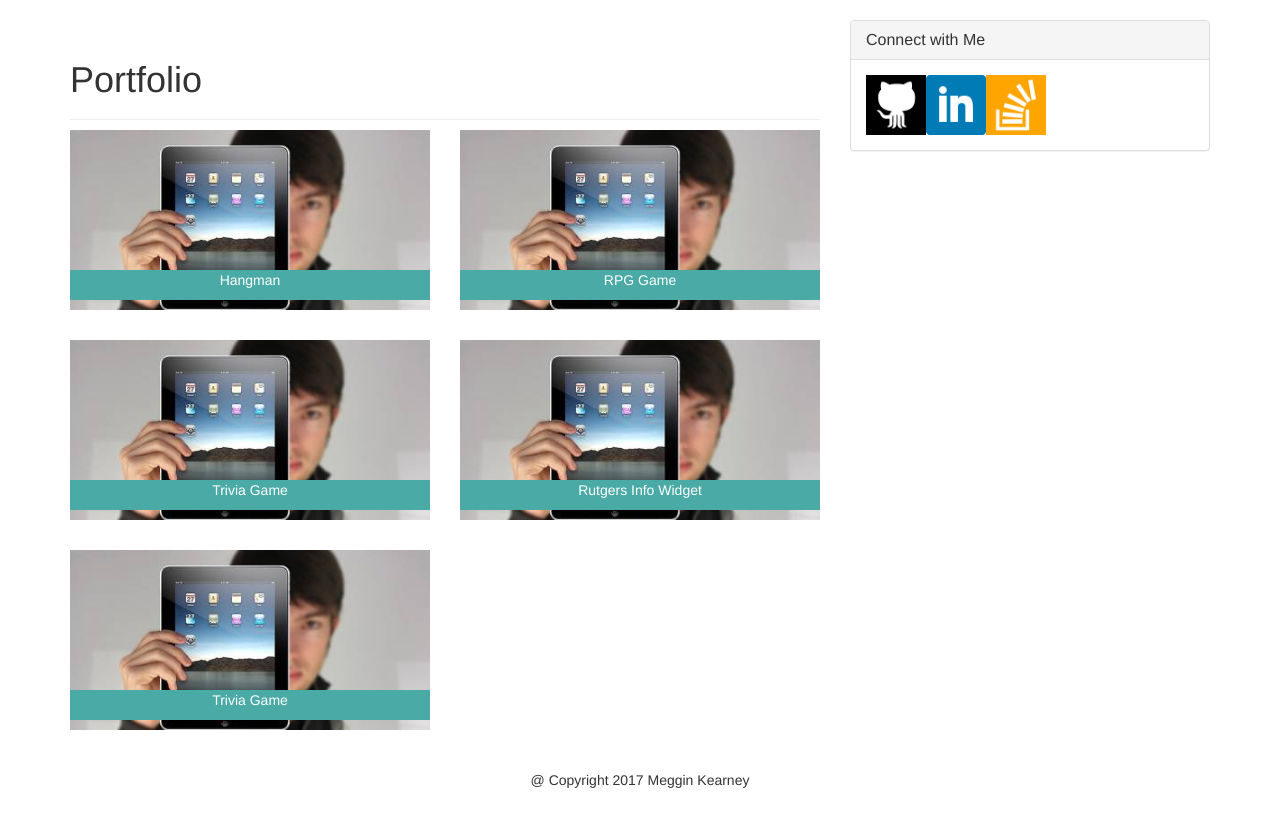
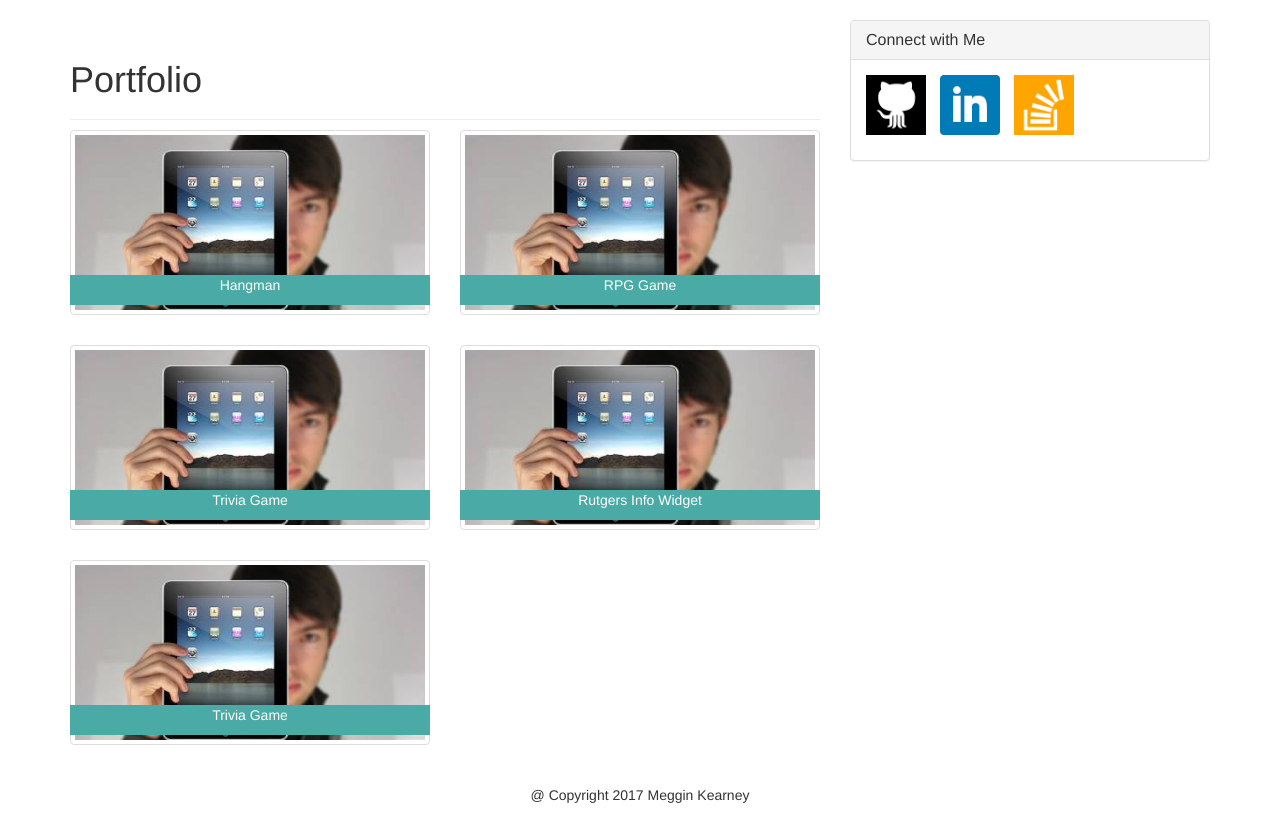
Before and after one commit to AishwaryaMahajan04/Bootstrap-Portfolio, a PHP site: page /portfolio.html in a window 1280 px wide. Shown: the part 52-867 px from the top of the page. Before the commit the page ends 840 px from the top, so only its background shows below. Run offline with PHP 8.4, Linux system fonts and the light colour scheme.

Commit message:
Better bootstrap better pages

```diff
--- a/assets/css/style.css
+++ b/assets/css/style.css
@@ -20,17 +20,6 @@
 	-moz-transform: rotate(-10deg);
 	-o-transform: rotate(-10deg);
 }
-
-ul {
-	list-style: none;
-	margin: 0;
-	padding: 0;
-}
-
-li {
-	float: left;
-}
-
 
 .box {
 	display: inline-block;
--- a/contact.html
+++ b/contact.html
@@ -69,7 +69,7 @@
 				    <h3 class="panel-title">Connect with Me</h3>
 				  </div>
 				  <div class="panel-body">
-				  	<ul>
+				  	<ul class="list-inline">
 				  		<li><a href="https://github.com/Meggin"><img class="icon" src="assets/images/github-128.png" alt="GitHub Profile"></a></li>
 				  	  	<li><a href="https://www.linkedin.com/in/meggin-kearney-553b3373"><img class="icon" src="assets/images/square-linkedin-128.png" alt="LinkedIn Profile"></a></li>
 				  	  	<li><a href="http://stackoverflow.com/users/2145598/meggin-kearney"><img class="icon" src="assets/images/stackoverflow.png" alt="StackOverflow Profile"></a></li>
--- a/portfolio.html
+++ b/portfolio.html
@@ -48,23 +48,23 @@
 				</div>
 				<div class="row">
 					<div class="col-md-6">
-						<img class="project" src="assets/images/placeholder-1.jpg" alt="Project 1"><span class="project-title">Hangman</span>
+						<img class="img-thumbnail project" src="assets/images/placeholder-1.jpg" alt="Project 1"><span class="project-title">Hangman</span>
 					</div>
 					<div class="col-md-6">
-						<img class="project" src="assets/images/placeholder-1.jpg" alt="Project 1"><span class="project-title">RPG Game</span>
+						<img class="img-thumbnail project" src="assets/images/placeholder-1.jpg" alt="Project 1"><span class="project-title">RPG Game</span>
 					</div>
 				</div>
 				<div class="row">
 					<div class="col-md-6">
-						<img class="project" src="assets/images/placeholder-1.jpg" alt="Project 1"><span class="project-title">Trivia Game</span>
+						<img class="img-thumbnail project" src="assets/images/placeholder-1.jpg" alt="Project 1"><span class="project-title">Trivia Game</span>
 					</div>
 					<div class="col-md-6">
-						<img class="project" src="assets/images/placeholder-1.jpg" alt="Project 1"><span class="project-title">Rutgers Info Widget</span>
+						<img class="img-thumbnail project" src="assets/images/placeholder-1.jpg" alt="Project 1"><span class="project-title">Rutgers Info Widget</span>
 					</div>
 				</div>
 				<div class="row">
 					<div class="col-md-6">
-						<img class="project" src="assets/images/placeholder-1.jpg" alt="Project 1"><span class="project-title">Trivia Game</span>
+						<img class="img-thumbnail project" src="assets/images/placeholder-1.jpg" alt="Project 1"><span class="project-title">Trivia Game</span>
 					</div>
 					<div class="col-md-6">
 					</div>
@@ -76,7 +76,7 @@
 				    <h3 class="panel-title">Connect with Me</h3>
 				  </div>
 				  <div class="panel-body">
-				  	<ul>
+				  	<ul class="list-inline">
 				  		<li><a href="https://github.com/Meggin"><img class="icon" src="assets/images/github-128.png" alt="GitHub Profile"></a></li>
 				  	  	<li><a href="https://www.linkedin.com/in/meggin-kearney-553b3373"><img class="icon" src="assets/images/square-linkedin-128.png" alt="LinkedIn Profile"></a></li>
 				  	  	<li><a href="http://stackoverflow.com/users/2145598/meggin-kearney"><img class="icon" src="assets/images/stackoverflow.png" alt="StackOverflow Profile"></a></li>
```
Also changed, not shown: index.html (+5 -3 lines).
